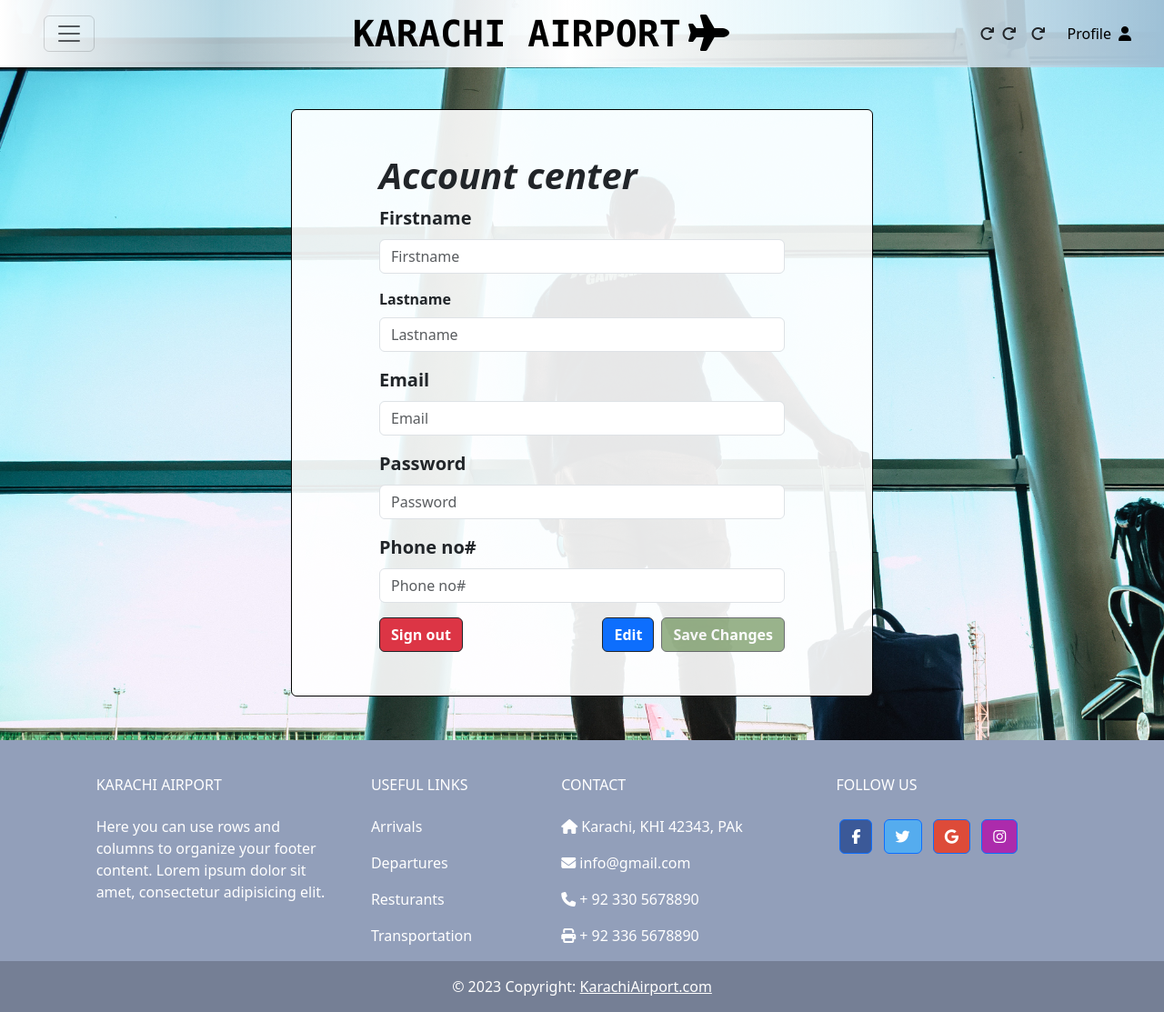
After one commit to theshahzism/Airport-Management-System, a Django app: template templates/userProfile.html in a window 1280 px wide. The commit adds this page. Shown: the whole page at 91% size. Run offline with Django 4.2, Linux system fonts and the light colour scheme; the template is opened without the code that fills it, so the values that code supplies are empty; some libraries are stand-ins or nearby versions.

Commit message:
Created User profile page

```diff
--- a/static/style.css
+++ b/static/style.css
@@ -279,6 +279,13 @@ td {
     transform: scale(1.05) perspective(500px) translateZ(10px);
 }
 
+/* User Profile page */
+
+#save:disabled{
+    color: white;
+    background-color: rgb(101, 140, 79);
+}
+
 /* Extra small devices (phones, 600px and down) */
 @media only screen and (max-width: 600px) {}
 
--- /dev/null
+++ b/templates/userProfile.html
@@ -0,0 +1,354 @@
+<!DOCTYPE html>
+<html lang="en">
+
+    <head>
+        <meta charset="UTF-8" />
+        <meta name="viewport" content="width=device-width, initial-scale=1.0" />
+        <title>Karachi Airport</title>
+        <link href="https://cdn.jsdelivr.net/npm/bootstrap@5.3.0/dist/css/bootstrap.min.css" rel="stylesheet"
+            integrity="sha384-9ndCyUaIbzAi2FUVXJi0CjmCapSmO7SnpJef0486qhLnuZ2cdeRhO02iuK6FUUVM"
+            crossorigin="anonymous" />
+        <link rel="stylesheet" href="/static/style.css" />
+    </head>
+
+    <body style="background-image: url('/static/images/userAccBg.jpg');
+    background-size: cover; background-repeat: no-repeat;">
+        <!-- NavBar -->
+
+        <nav class="navbar fixed-top bg-body bg-opacity-75">
+            <div class="container-fluid ps-5">
+                <button class="navbar-toggler" type="button" data-bs-toggle="offcanvas"
+                    data-bs-target="#offcanvasNavbar" aria-controls="offcanvasNavbar" aria-label="Toggle navigation">
+                    <span class="navbar-toggler-icon"></span>
+                </button>
+                <a class="navbar-brand h1 fs-1 font-monospace fw-bolder text-uppercase my-auto mx-auto ps-3"
+                    href="{% url 'homepage' %}">Karachi Airport<i class="fa-solid fa-plane mx-2"></i></a>
+                <div class="d-flex flex-row">
+                    <div class="d-flex flex-row my-auto">
+                        <span id="wLogo" class="fs-6"><i class="fa-solid fa-arrow-rotate-right"></i></span>
+                        <div id="wTemp" class="mx-2 fs-6">
+                            <i class="fa-solid fa-arrow-rotate-right"></i>
+                        </div>
+                    </div>
+                    <span id="curDate" class="my-auto mx-2 fs-6 fw-semibold"><i
+                            class="fa-solid fa-arrow-rotate-right"></i></span>
+                    <a class="text-black text-decoration-none mx-3 align-self-center" href="">Profile<i
+                            class="fa-solid fa-user p-2 rounded-circle border-3 border-dark"></i></a>
+                </div>
+                <div class="offcanvas offcanvas-start" tabindex="-1" id="offcanvasNavbar"
+                    aria-labelledby="offcanvasNavbarLabel">
+                    <div class="offcanvas-body overflow-hidden position-relative p-0">
+                        <div class="row">
+                            <div class="col-2 p-5">
+                                <ul class="navbar-nav flex-grow-1 ps-5 my-1">
+                                    <li class="nav-item">
+                                        <a class="nav-link fs-5 fw-semibold text-uppercase mainNav active fw-bold"
+                                            onclick="navigate(this)">Flight</a>
+                                    </li>
+                                    <li class="nav-item">
+                                        <a class="nav-link fs-5 fw-semibold text-uppercase mainNav"
+                                            onclick="navigate(this)">Services</a>
+                                    </li>
+                                    <li class="nav-item">
+                                        <a class="nav-link fs-5 fw-semibold text-uppercase mainNav"
+                                            onclick="navigate(this)">Airport</a>
+                                    </li>
+                                    <li class="nav-item">
+                                        <a class="nav-link fs-5 fw-semibold text-uppercase mainNav"
+                                            onclick="navigate(this)">Tickets</a>
+                                    </li>
+                                    <li class="nav-item">
+                                        <a class="nav-link fs-5 fw-semibold text-uppercase" href="#">About Us</a>
+                                    </li>
+                                </ul>
+                            </div>
+                            <div class="d-flex col-1 p-5" style="height: 500px !important">
+                                <div class="vr"></div>
+                            </div>
+                            <div class="flight d-block col-3 p-5">
+                                <ul class="navbar-nav ps-3">
+                                    <li class="nav-item">
+                                        <p class="fs-5 fw-semibold text-uppercase">Flight Info</p>
+                                    </li>
+                                    <li class="nav-item">
+                                        <a class="nav-link text-uppercase" href="flightSchedule.html">Arrival</a>
+                                    </li>
+                                    <li class="nav-item">
+                                        <a class="nav-link text-uppercase" href="flightSchedule.html">Departures</a>
+                                    </li>
+                                </ul>
+                            </div>
+                            <div class="flight d-block col-3 p-5">
+                                <ul class="navbar-nav ps-3">
+                                    <li class="nav-item">
+                                        <p class="fs-5 fw-semibold text-uppercase">
+                                            Airport Guides
+                                        </p>
+                                    </li>
+                                    <li class="nav-item">
+                                        <a class="nav-link text-uppercase" href="#">Something</a>
+                                    </li>
+                                    <li class="nav-item">
+                                        <a class="nav-link text-uppercase" href="#">Something</a>
+                                    </li>
+                                </ul>
+                            </div>
+                            <img src="/static/images/navImg1.jpg" alt="" height="500px"
+                                class="position-absolute end-0 flight d-block col-3 p-0" />
+                            <div class="service d-none col-3 p-5">
+                                <ul class="navbar-nav ps-3">
+                                    <li class="nav-item">
+                                        <p class="fs-5 fw-semibold text-uppercase">
+                                            Food & Beverages
+                                        </p>
+                                    </li>
+                                    <li class="nav-item">
+                                        <a class="nav-link text-uppercase" href="#">Resturants</a>
+                                    </li>
+                                    <li class="nav-item">
+                                        <a class="nav-link text-uppercase" href="#">Cafes</a>
+                                    </li>
+                                </ul>
+                            </div>
+                            <div class="service d-none col-3 p-5">
+                                <ul class="navbar-nav ps-3">
+                                    <li class="nav-item">
+                                        <p class="fs-5 fw-semibold text-uppercase">Shopping</p>
+                                    </li>
+                                    <li class="nav-item">
+                                        <a class="nav-link text-uppercase" href="#">Stores & Mall</a>
+                                    </li>
+                                </ul>
+                            </div>
+                            <div class="service d-none col-3 p-5">
+                                <ul class="navbar-nav ps-3">
+                                    <li class="nav-item">
+                                        <p class="fs-5 fw-semibold text-uppercase">Experience</p>
+                                    </li>
+                                    <li class="nav-item">
+                                        <a class="nav-link text-uppercase" href="#">Rest & Entertainment</a>
+                                    </li>
+                                </ul>
+                            </div>
+                            <div class="airport d-none col-3 p-5">
+                                <ul class="navbar-nav ps-3">
+                                    <li class="nav-item">
+                                        <p class="fs-5 fw-semibold text-uppercase">
+                                            Airport Transportation
+                                        </p>
+                                    </li>
+                                    <li class="nav-item">
+                                        <a class="nav-link text-uppercase" href="#">Taxi</a>
+                                    </li>
+                                    <li class="nav-item">
+                                        <a class="nav-link text-uppercase" href="#">Parking Area</a>
+                                    </li>
+                                    <li class="nav-item">
+                                        <a class="nav-link text-uppercase" href="#">Car rental</a>
+                                    </li>
+                                </ul>
+                            </div>
+                            <div class="airport d-none col-3 p-5">
+                                <ul class="navbar-nav ps-3">
+                                    <li class="nav-item">
+                                        <p class="fs-5 fw-semibold text-uppercase">Maps</p>
+                                    </li>
+                                    <li class="nav-item">
+                                        <a class="nav-link text-uppercase" href="#">Airport Map</a>
+                                    </li>
+                                    <li class="nav-item">
+                                        <a class="nav-link text-uppercase" href="#">Terminals</a>
+                                    </li>
+                                </ul>
+                            </div>
+                            <img src="/static/images/navImg2.jpg" alt="" height="500px"
+                                class="d-none position-absolute end-0 airport d-block col-3 p-0" />
+                            <div class="ticket d-none col-3 p-5">
+                                <ul class="navbar-nav ps-3">
+                                    <li class="nav-item">
+                                        <p class="fs-5 fw-semibold text-uppercase">ticket Info</p>
+                                    </li>
+                                    <li class="nav-item">
+                                        <a class="nav-link text-uppercase" href="{% url 'view_tickets' %}">View
+                                            Tickets</a>
+                                    </li>
+                                    <li class="nav-item">
+                                        <a class="nav-link text-uppercase" href="#">Book tickets</a>
+                                    </li>
+                                </ul>
+                            </div>
+                            <img src="/static/images/navImg3.jpg" alt="" height="500px"
+                                class="d-none position-absolute end-0 ticket d-block col-3 p-0" />
+                        </div>
+                    </div>
+                </div>
+            </div>
+        </nav>
+
+        <!-- MAIN -->
+
+
+        <div class="mx-auto col-6 border border-black overflow-hidden rounded"
+            style="margin-top: 15vh !important; background-color: rgba(255, 255, 255, 0.9);">
+            <div class="mx-5 p-5">
+                <p class="d-block h1 fst-italic fw-bold colourThemeText">Account center</p>
+                <div class="mb-3 w-100">
+                    <label for="accFname" class="form-label fs-5 fw-semibold">Firstname</label>
+                    <input type="text" class="inputFields form-control" id="accFname" placeholder="Firstname" readonly>
+                </div>
+                <div class="mb-3 w-100">
+                    <label for="accLname" class="form-label fs-6 fw-semibold">Lastname</label>
+                    <input type="text" class="inputFields form-control" id="accLname" placeholder="Lastname" readonly>
+                </div>
+                <div class="mb-3 w-100">
+                    <label for="accEmail" class="form-label fs-5 fw-semibold">Email</label>
+                    <input type="email" class="inputFields form-control" id="accEmail" placeholder="Email" readonly>
+                </div>
+                <div class="mb-3 w-100">
+                    <label for="accPass" class="form-label fs-5 fw-semibold">Password</label>
+                    <input type="password" class="inputFields form-control" id="accPass" placeholder="Password"
+                        readonly>
+                </div>
+                <div class="mb-3 w-100">
+                    <label for="accPhone" class="form-label fs-5 fw-semibold">Phone no#</label>
+                    <input type="tel" class="inputFields form-control" id="accPhone" placeholder="Phone no#" readonly>
+                </div>
+                <div class="d-flex">
+                    <button type="button" class="btn text-white btn-danger btn-outline-dark fw-semibold me-auto"
+                        id="signOut">Sign out</button>
+                    <button type="button" class="btn text-white btn-primary btn-outline-dark fw-semibold me-2"
+                        id="edit">Edit</button>
+                    <button type="button" class="btn text-white btn-success btn-outline-dark fw-semibold" id="save"
+                        disabled>Save
+                        Changes</button>
+                </div>
+            </div>
+        </div>
+
+
+
+
+        <!-- footer -->
+
+        <div class="container-fluid mt-5 px-0">
+            <!-- Footer -->
+            <footer class="text-center text-lg-start text-white" style="background-color: #929fba">
+                <!-- Grid container -->
+                <div class="container p-4 pb-0">
+                    <!-- Section: Links -->
+                    <section class="">
+                        <!--Grid row-->
+                        <div class="row">
+                            <!-- Grid column -->
+                            <div class="col-md-3 col-lg-3 col-xl-3 mx-auto mt-3">
+                                <a href="index.html" class="text-decoration-none">
+                                    <h6 class="text-white text-uppercase mb-4 font-weight-bold">
+                                        Karachi Airport
+                                    </h6>
+                                </a>
+                                <p>
+                                    Here you can use rows and columns to organize your footer
+                                    content. Lorem ipsum dolor sit amet, consectetur adipisicing
+                                    elit.
+                                </p>
+                            </div>
+                            <!-- Grid column -->
+
+                            <hr class="w-100 clearfix d-md-none" />
+
+                            <!-- Grid column -->
+                            <div class="col-md-2 col-lg-2 col-xl-2 mx-auto mt-3">
+                                <h6 class="text-uppercase mb-4 font-weight-bold">
+                                    Useful Links
+                                </h6>
+                                <p>
+                                    <a class="text-white text-decoration-none" href="flightSchedule.html">Arrivals</a>
+                                </p>
+                                <p>
+                                    <a class="text-white text-decoration-none" href="flightSchedule.html">Departures</a>
+                                </p>
+                                <p>
+                                    <a class="text-white text-decoration-none">Resturants</a>
+                                </p>
+                                <p>
+                                    <a class="text-white text-decoration-none">Transportation</a>
+                                </p>
+                            </div>
+                            <!-- Grid column -->
+
+                            <hr class="w-100 clearfix d-md-none" />
+
+                            <!-- Grid column -->
+                            <hr class="w-100 clearfix d-md-none" />
+
+                            <!-- Grid column -->
+                            <div class="col-md-4 col-lg-3 col-xl-3 mx-auto mt-3">
+                                <h6 class="text-uppercase mb-4 font-weight-bold">Contact</h6>
+                                <p><i class="fas fa-home mr-3"></i> Karachi, KHI 42343, PAk</p>
+                                <p><i class="fas fa-envelope mr-3"></i> info@gmail.com</p>
+                                <p><i class="fas fa-phone mr-3"></i> + 92 330 5678890</p>
+                                <p><i class="fas fa-print mr-3"></i> + 92 336 5678890</p>
+                            </div>
+                            <!-- Grid column -->
+
+                            <!-- Grid column -->
+                            <div class="col-md-3 col-lg-2 col-xl-3 mx-auto mt-3">
+                                <h6 class="text-uppercase mb-4 font-weight-bold">Follow us</h6>
+
+                                <!-- Facebook -->
+                                <a class="btn btn-primary btn-floating m-1" style="background-color: #3b5998" href="#!"
+                                    role="button"><i class="fab fa-facebook-f"></i></a>
+
+                                <!-- Twitter -->
+                                <a class="btn btn-primary btn-floating m-1" style="background-color: #55acee" href="#!"
+                                    role="button"><i class="fab fa-twitter"></i></a>
+
+                                <!-- Google -->
+                                <a class="btn btn-primary btn-floating m-1" style="background-color: #dd4b39" href="#!"
+                                    role="button"><i class="fab fa-google"></i></a>
+
+                                <!-- Instagram -->
+                                <a class="btn btn-primary btn-floating m-1" style="background-color: #ac2bac" href="#!"
+                                    role="button"><i class="fab fa-instagram"></i></a>
+                            </div>
+                        </div>
+                        <!--Grid row-->
+                    </section>
+                    <!-- Section: Links -->
+                </div>
+                <!-- Grid container -->
+
+                <!-- Copyright -->
+                <div class="text-center p-3" style="background-color: rgba(0, 0, 0, 0.2)">
+                    © 2023 Copyright:
+                    <a class="text-white" href="">KarachiAirport.com</a>
+                </div>
+                <!-- Copyright -->
+            </footer>
+            <!-- Footer -->
+        </div>
+
+        <script src="https://kit.fontawesome.com/0091f48b02.js" crossorigin="anonymous"></script>
+        <script src="https://cdn.jsdelivr.net/npm/bootstrap@5.3.0/dist/js/bootstrap.bundle.min.js"
+            integrity="sha384-geWF76RCwLtnZ8qwWowPQNguL3RmwHVBC9FhGdlKrxdiJJigb/j/68SIy3Te4Bkz"
+            crossorigin="anonymous"></script>
+        <script src="/static/app.js"></script>
+        <script>
+            var editBtn = document.getElementById("edit")
+            var saveBtn = document.getElementById("save")
+            editBtn.addEventListener("click", () => { edit(1); saveBtn.disabled = false })
+            saveBtn.addEventListener("click", () => { edit(); saveBtn.disabled = true })
+            function edit(condition) {
+                let inFields = document.getElementsByClassName("inputFields")
+                Array.from(inFields).forEach((i) => {
+                    if (condition) {
+                        i.readOnly = false
+                    } else {
+                        i.readOnly = true
+                    }
+                })
+            }
+        </script>
+    </body>
+
+</html>
```
Also changed, not shown: static/images/userAccBg.jpg (added).
